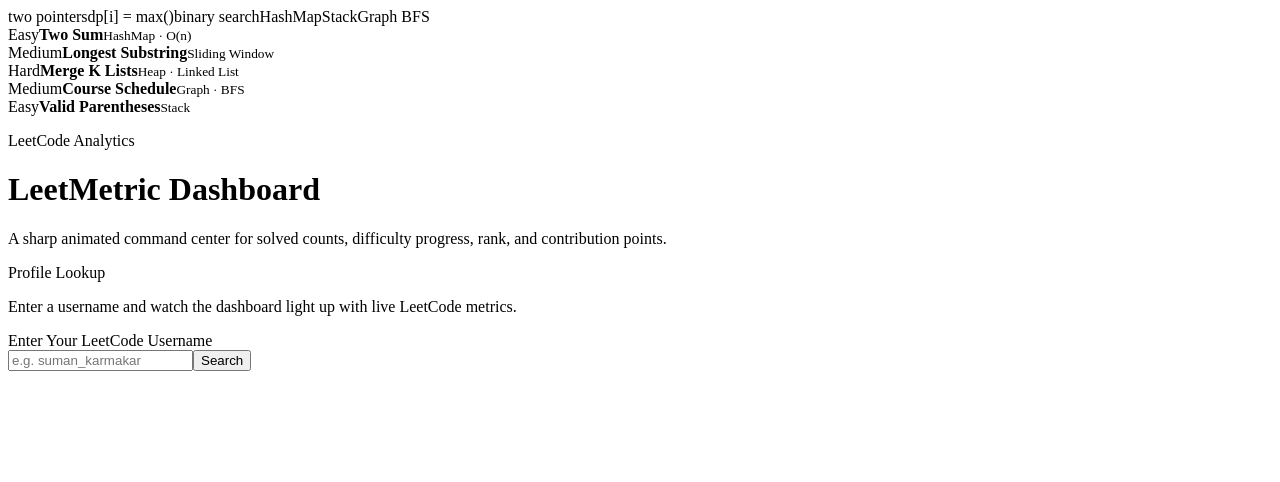
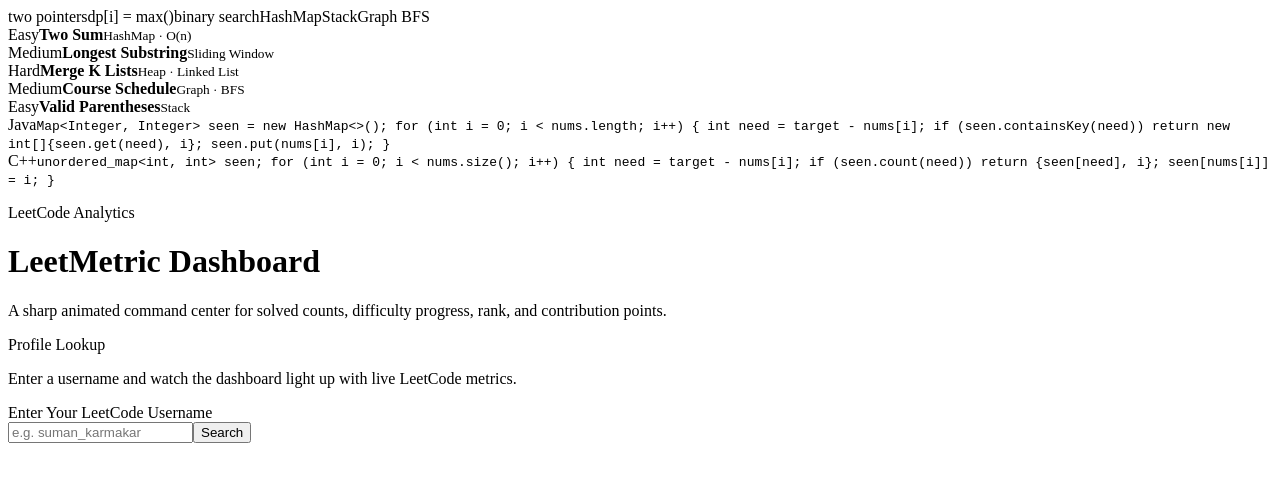
Before and after one commit to SumanKarmakar467/Leet_Code-Metrics, a React (Vite) app: page / in a window 1280 px wide. Shown: the top 482 px of the page. Built offline with nearby package versions, Linux system fonts and the light colour scheme; the HTML template or start-up script is replaced by a standard one.

Commit message:
feat: add answer snippets for Java and C++ with styling and animations

```diff
--- a/src/App.jsx
+++ b/src/App.jsx
@@ -307,6 +307,28 @@
           <strong>Valid Parentheses</strong>
           <small>Stack</small>
         </article>
+        <article className="answer-snippet snippet-java">
+          <span>Java</span>
+          <code>
+            {`Map<Integer, Integer> seen = new HashMap<>();
+for (int i = 0; i < nums.length; i++) {
+  int need = target - nums[i];
+  if (seen.containsKey(need)) return new int[]{seen.get(need), i};
+  seen.put(nums[i], i);
+}`}
+          </code>
+        </article>
+        <article className="answer-snippet snippet-cpp">
+          <span>C++</span>
+          <code>
+            {`unordered_map<int, int> seen;
+for (int i = 0; i < nums.size(); i++) {
+  int need = target - nums[i];
+  if (seen.count(need)) return {seen[need], i};
+  seen[nums[i]] = i;
+}`}
+          </code>
+        </article>
         <div className="dsa-orbit orbit-one">
           <span />
           <span />
--- a/src/styles.css
+++ b/src/styles.css
@@ -215,6 +215,61 @@
   font-size: 0.72rem;
 }
 
+.answer-snippet {
+  position: absolute;
+  width: clamp(250px, 26vw, 420px);
+  padding: 0.9rem;
+  display: grid;
+  gap: 0.55rem;
+  border: 1px solid rgba(255, 255, 255, 0.13);
+  border-radius: 16px;
+  background:
+    linear-gradient(145deg, rgba(13, 18, 29, 0.76), rgba(7, 10, 18, 0.48)),
+    rgba(7, 10, 18, 0.62);
+  box-shadow:
+    inset 0 1px 0 rgba(255, 255, 255, 0.1),
+    0 24px 70px rgba(0, 0, 0, 0.36);
+  backdrop-filter: blur(14px);
+  opacity: 0.44;
+  animation: snippetFloat 12s ease-in-out infinite;
+}
+
+.answer-snippet::before {
+  position: absolute;
+  inset: 0;
+  border-radius: inherit;
+  content: "";
+  background: radial-gradient(circle at 18% 16%, var(--snippet-glow), transparent 36%);
+  opacity: 0.76;
+}
+
+.answer-snippet span,
+.answer-snippet code {
+  position: relative;
+  z-index: 1;
+}
+
+.answer-snippet span {
+  width: fit-content;
+  padding: 0.2rem 0.55rem;
+  border-radius: 999px;
+  color: #111827;
+  background: var(--snippet-color);
+  font-size: 0.68rem;
+  font-weight: 900;
+  text-transform: uppercase;
+}
+
+.answer-snippet code {
+  display: block;
+  overflow: hidden;
+  color: rgba(255, 255, 255, 0.66);
+  font-family: "Cascadia Code", Consolas, monospace;
+  font-size: clamp(0.62rem, 0.95vw, 0.78rem);
+  line-height: 1.5;
+  white-space: pre-wrap;
+}
+
 .rain-one {
   left: 12%;
   animation-delay: -5s;
@@ -285,6 +340,23 @@
   --question-tone: var(--easy);
   animation-duration: 10s;
   animation-delay: -6s;
+}
+
+.snippet-java {
+  left: 6%;
+  bottom: 4%;
+  --snippet-color: var(--accent);
+  --snippet-glow: rgba(255, 161, 22, 0.2);
+  animation-delay: -4s;
+}
+
+.snippet-cpp {
+  right: 6%;
+  top: 4%;
+  --snippet-color: var(--cyan);
+  --snippet-glow: rgba(34, 211, 238, 0.2);
+  animation-duration: 14s;
+  animation-delay: -8s;
 }
 
 .dsa-orbit {
@@ -1127,6 +1199,21 @@
   }
 }
 
+@keyframes snippetFloat {
+  0%,
+  100% {
+    transform: translate3d(0, 0, 0) rotate(0deg);
+  }
+
+  40% {
+    transform: translate3d(16px, -22px, 0) rotate(0.8deg);
+  }
+
+  75% {
+    transform: translate3d(-14px, 10px, 0) rotate(-0.8deg);
+  }
+}
+
 @keyframes badgeGlow {
   0%,
   100% {
@@ -1270,6 +1357,7 @@
 
   .algo-pill,
   .floating-question,
+  .answer-snippet,
   .dsa-orbit,
   .linked-list-path,
   .stack-bars {
```
